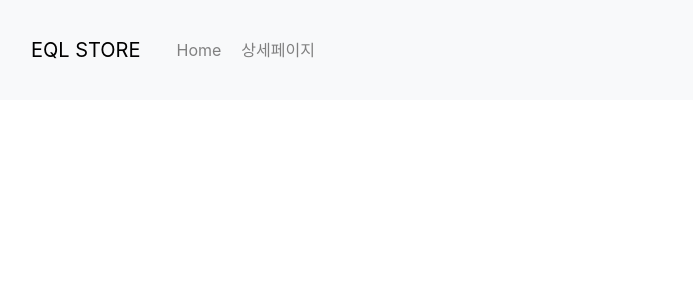
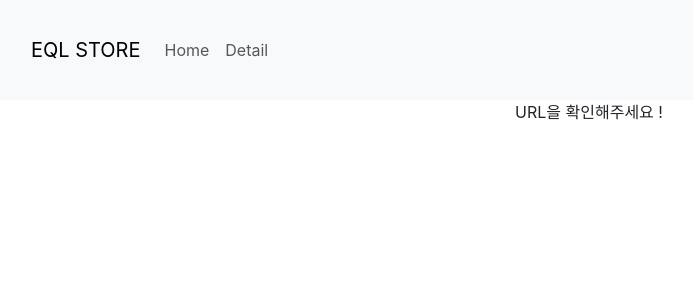
Before and after one commit to heeyonhh/shop, a React (Create React App) app: page /detail/1 in a window 1280 px wide. Shown: the top 300 px of the page, without its empty margins (51-744 px from the left). Built offline with nearby package versions, Linux system fonts and the light colour scheme.

Commit message:
useNavigate outlet

```diff
--- a/src/App.css
+++ b/src/App.css
@@ -15,9 +15,8 @@
 }
 
 .nav-menu{
-  margin-left: 20px;
-  text-decoration: none;
-  color: grey;
+  /* margin-left: 20px;
+  color: grey; */
 }
 
 .detailimg{
--- a/src/App.js
+++ b/src/App.js
@@ -2,7 +2,7 @@ import './App.css';
 import data from './data.js';
 
 import { useState } from 'react';
-import { Routes, Route, Link, useNavigate, Outlet } from 'react-router-dom';
+import { Routes, Route, useNavigate, Outlet } from 'react-router-dom';
 
 import { Container, Nav, Navbar, Row, Col } from 'react-bootstrap';
 
@@ -12,7 +12,8 @@ function App() {
 
   let [shoes] = useState(data);
   let navigate = useNavigate();
-  //페이지 이동 도와주는 훅 gkatn
+  //페이지 이동 도와주는 훅 함수 link는 a태그가 생기기 때문에 꼴보기 싫음 이거 써라
+  //navigate(-1) 빠꾸 버튼
 
   return (
     <div className="App">
@@ -21,8 +22,8 @@ function App() {
         <Container>
           <Navbar.Brand href="/">EQL STORE</Navbar.Brand>
           <Nav className="me-auto">
-            <Link className="nav-menu" to="/">Home</Link>
-            <Link className="nav-menu" to="/detail">상세페이지</Link>
+            <Nav.Link className="nav-menu" onClick={()=>{ navigate('/') }}>Home</Nav.Link>
+            <Nav.Link className="nav-menu" onClick={()=>{ navigate('/detail') }}>Detail</Nav.Link>
           </Nav>
         </Container>
       </Navbar>
@@ -43,7 +44,13 @@ function App() {
           </>
         } />
         <Route path="/detail" element={<Detail/>} />
-        <Route path="/about" element={<div>어바웃페이지임</div>} />
+        <Route path="/about" element={<About/>} >
+          <Route path="/about/member" element={<div>멤버임</div>} />
+          <Route path="/about/location" element={<div>위치정보임</div>} />
+          {/* nested route : 여러가지 유사한 페이지 필요할때 사용 잘보면 이것도 동적인 ui같은 것임*/}
+        </Route>
+        <Route path="*" element={<div>URL을 확인해주세요 !</div>} />
+        {/* 404페이지 */}
       </Routes>
 
     </div>
@@ -61,4 +68,14 @@ function Card(props) {
   )
 };
 
+function About(){
+  return(
+    <div>
+      <h4>회사 정보임</h4>
+      <Outlet></Outlet>
+      {/* nested route보여줄 자리 */}
+    </div>
+  )
+};
+
 export default App;
```
